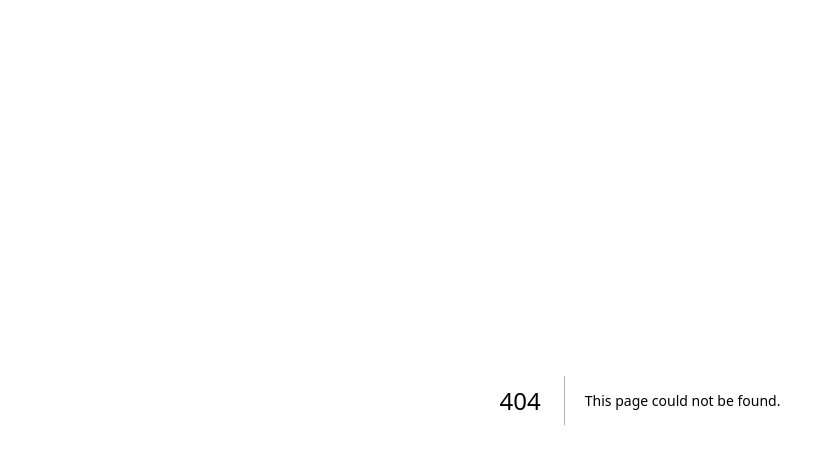
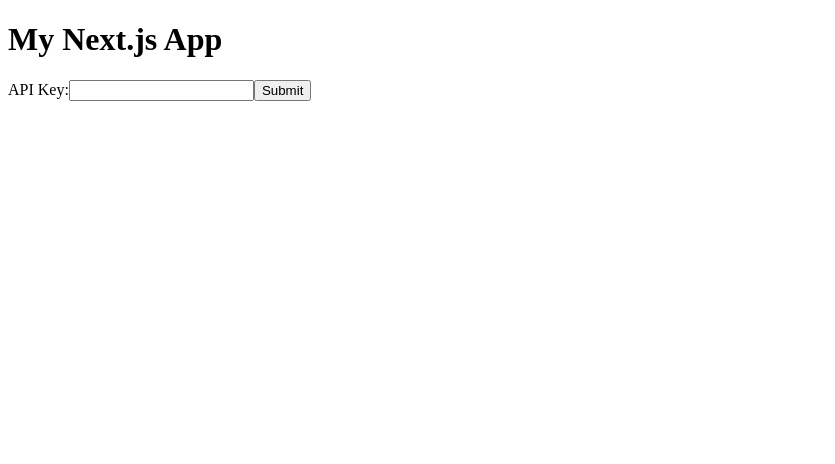
Before and after one commit to FaizGhazali/pyfb, a Next.js app: page /posts/ShowApi in a window 1280 px wide. Before the commit this address had no page. Shown: the top 464 px of the page, without its empty margins (0-835 px from the left). Built offline with nearby package versions, Linux system fonts and the light colour scheme.

Commit message:
api intergration

```diff
--- /dev/null
+++ b/components/ApiKeyContext.js
@@ -0,0 +1,21 @@
+import { createContext, useContext, useState } from 'react';
+
+const ApiKeyContext = createContext();
+
+export const useApiKey = () => {
+  return useContext(ApiKeyContext);
+};
+
+export const ApiKeyProvider = ({ children }) => {
+  const [apiKey, setApiKey] = useState('');
+
+  const updateApiKey = (key) => {
+    setApiKey(key);
+  };
+
+  return (
+    <ApiKeyContext.Provider value={{ apiKey, updateApiKey }}>
+      {children}
+    </ApiKeyContext.Provider>
+  );
+};
--- /dev/null
+++ b/components/ApiKeyForm.js
@@ -0,0 +1,26 @@
+import { useState } from 'react';
+
+const ApiKeyForm = ({ onSubmit }) => {
+  const [apiKey, setApiKey] = useState('');
+
+  const handleSubmit = (e) => {
+    e.preventDefault();
+    onSubmit(apiKey);
+  };
+
+  return (
+    <form onSubmit={handleSubmit}>
+      <label>
+        API Key:
+        <input
+          type="text"
+          value={apiKey}
+          onChange={(e) => setApiKey(e.target.value)}
+        />
+      </label>
+      <button type="submit">Submit</button>
+    </form>
+  );
+};
+
+export default ApiKeyForm;
--- /dev/null
+++ b/pages/_app.js
@@ -0,0 +1,11 @@
+import { ApiKeyProvider } from '../components/ApiKeyContext';
+
+function MyApp({ Component, pageProps }) {
+  return (
+    <ApiKeyProvider>
+      <Component {...pageProps} />
+    </ApiKeyProvider>
+  );
+}
+
+export default MyApp;
--- /dev/null
+++ b/pages/posts/ShowApi.js
@@ -0,0 +1,23 @@
+import { useApiKey } from '../../components/ApiKeyContext';
+import ApiKeyForm from '../../components/ApiKeyForm';
+
+
+export default function ShowApi(){
+    const { apiKey, updateApiKey } = useApiKey();
+
+    const handleApiKeySubmit = (key) => {
+      // Save the API key using the context function
+      updateApiKey(key);
+    };
+
+    return (
+        <div>
+          <h1>My Next.js App</h1>
+          {!apiKey ? (
+            <ApiKeyForm onSubmit={handleApiKeySubmit} />
+          ) : (
+            <p>API Key: {apiKey}</p>
+          )}
+        </div>
+      );
+}
```
Also changed, not shown: pages/index.js (+22 -3 lines).
